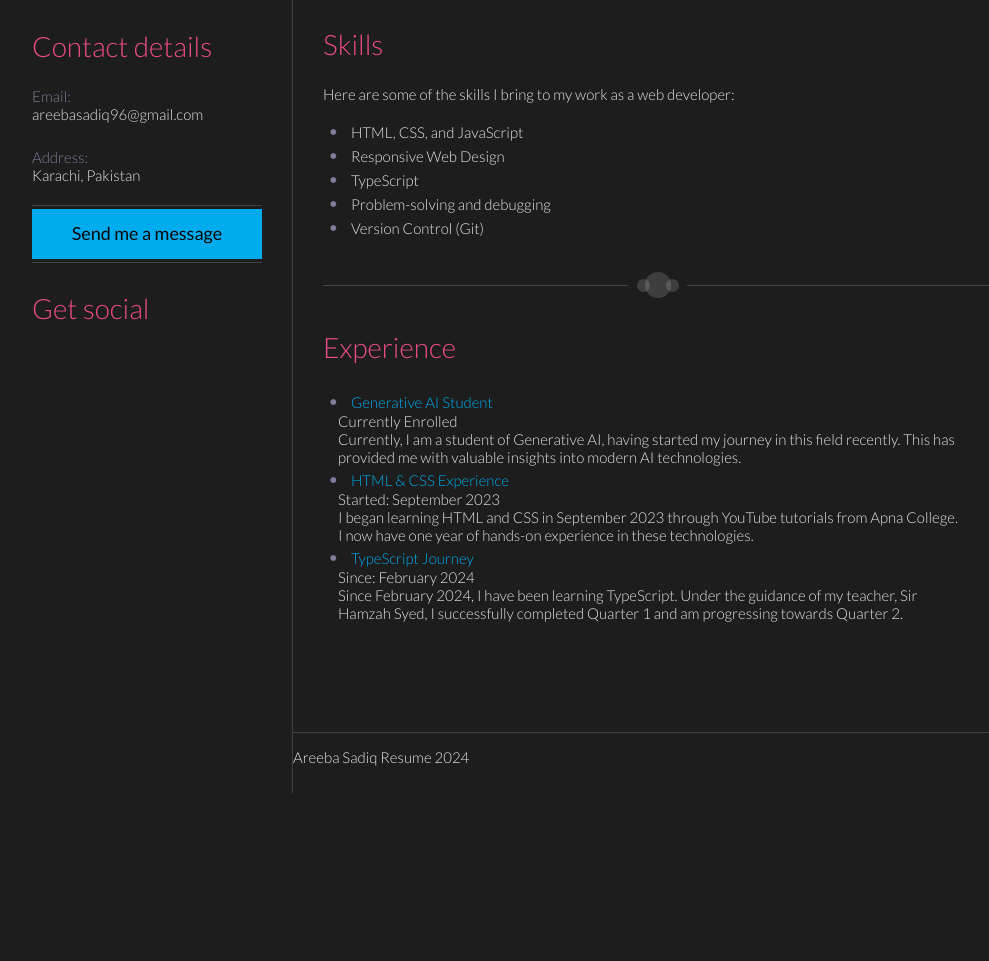
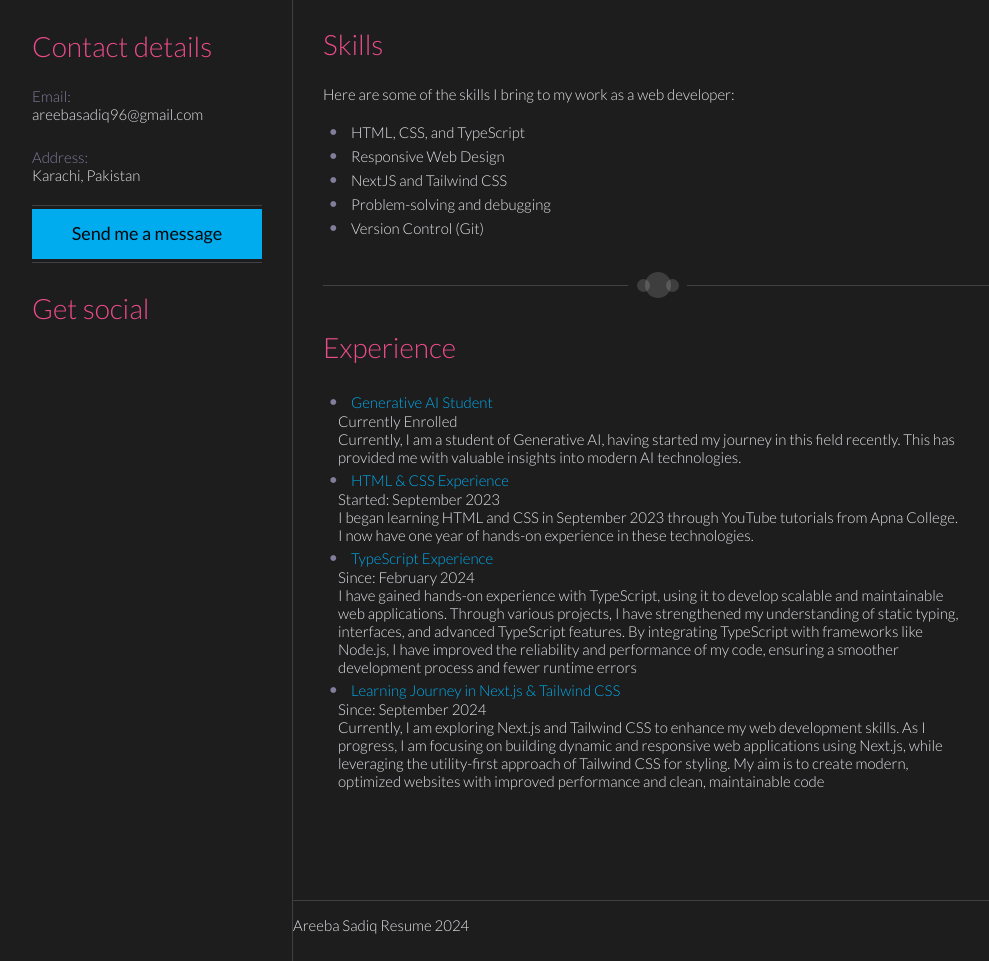
Before and after one commit to AreebaSadiq23/Hackathon-project, a plain HTML site: page index.html in a window 1280 px wide. Shown: the part 570-1531 px from the top of the page, without its empty margins (128-1117 px from the left). Before the commit the page ends 1363 px from the top, so only its background shows below. Drawn offline with Linux system fonts and the light colour scheme.

Commit message:
update files

```diff
--- a/index.html
+++ b/index.html
@@ -84,9 +84,9 @@
         <h2>Skills</h2>
         <p>Here are some of the skills I bring to my work as a web developer:</p>
         <ul>
-          <li>HTML, CSS, and JavaScript</li>
+          <li>HTML, CSS, and TypeScript</li>
           <li>Responsive Web Design</li>
-          <li>TypeScript</li>
+          <li>NextJS and Tailwind CSS</li>
           <li>Problem-solving and debugging</li>
           <li>Version Control (Git)</li>
         </ul>
@@ -116,9 +116,14 @@
             I began learning HTML and CSS in September 2023 through YouTube tutorials from Apna College. I now have one year of hands-on experience in these technologies.
           </li>
           <li>
-            <strong>TypeScript Journey</strong><br>
+            <strong>TypeScript Experience</strong><br>
             Since: February 2024<br>
-            Since February 2024, I have been learning TypeScript. Under the guidance of my teacher, Sir Hamzah Syed, I successfully completed Quarter 1 and am progressing towards Quarter 2.
+            I have gained hands-on experience with TypeScript, using it to develop scalable and maintainable web applications. Through various projects, I have strengthened my understanding of static typing, interfaces, and advanced TypeScript features. By integrating TypeScript with frameworks like Node.js, I have improved the reliability and performance of my code, ensuring a smoother development process and fewer runtime errors
+          </li>
+          <li>
+            <strong>Learning Journey in Next.js & Tailwind CSS</strong><br>
+            Since: September 2024<br>
+            Currently, I am exploring Next.js and Tailwind CSS to enhance my web development skills. As I progress, I am focusing on building dynamic and responsive web applications using Next.js, while leveraging the utility-first approach of Tailwind CSS for styling. My aim is to create modern, optimized websites with improved performance and clean, maintainable code
           </li>
         </ul>
       </div>
```
